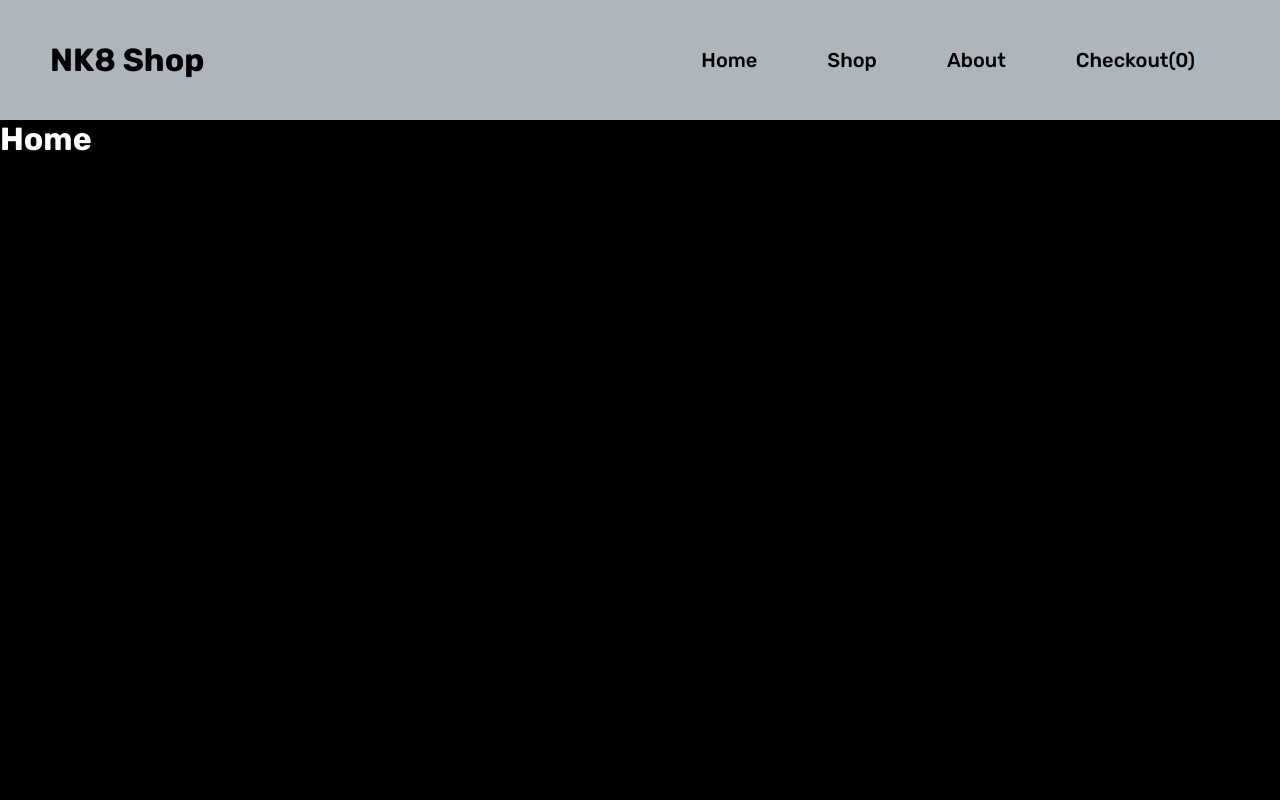
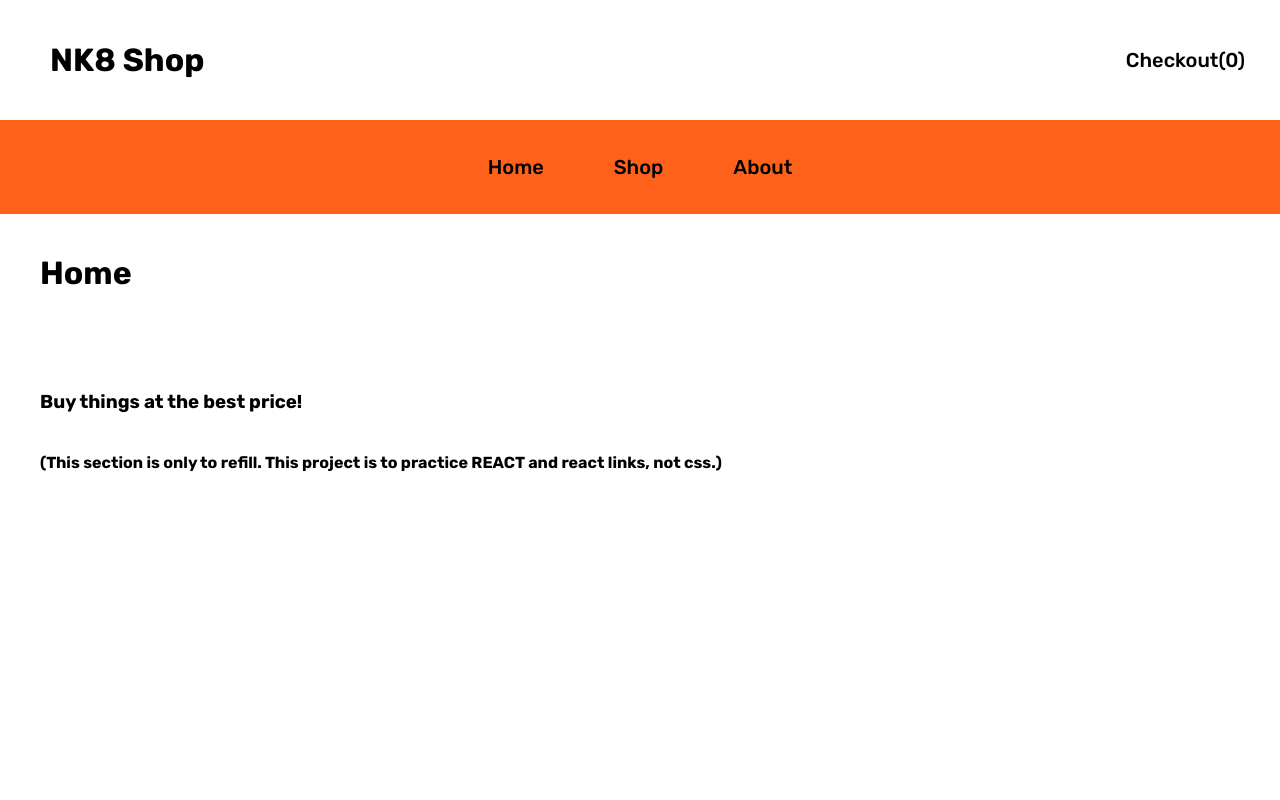
Before and after one commit to Flo-314/Shopping-Page, a React (Create React App) app: page / in a window 1280 px wide. Shown: the top 800 px of the page. Built offline with nearby package versions, Linux system fonts and the light colour scheme.

Commit message:
retouch the basic style

```diff
--- a/src/App.js
+++ b/src/App.js
@@ -1,5 +1,5 @@
 import { BrowserRouter, Routes, Route } from "react-router-dom";
-
+import Nav from "./Components/Nav"
 import Header from "./Components/header";
 import Home from "./Components/Home";
 import ProductDetail from "./Components/shopComponents/productDetail";
@@ -21,29 +21,27 @@ const App = (props) => {
     product.quantity = 1;
     setCart((cart) => [...cart, product]);
   };
-const deleteProduct = (product) => {
-  setCart(cart.filter(Cartproduct => Cartproduct.id !== product.id));
-
-}
+  const deleteProduct = (product) => {
+    setCart(cart.filter((Cartproduct) => Cartproduct.id !== product.id));
+  };
 
   const addProduct = (product) => {
-
     const productIndex = findProductIndex(product);
-    let newCart = cart;
+    let newCart = [...cart];
     newCart[productIndex].quantity += 1;
 
     setCart(newCart);
   };
   const substractProduct = (product) => {
     const productIndex = findProductIndex(product);
-    let newCart = cart;
+    let newCart = [...cart];
     newCart[productIndex].quantity -= 1;
     setCart(newCart);
-   }
+  };
 
   const ProductHandler = (product) => {
     if (findProductIndex(product) === -1) {
-      createNewProduct(product)
+      createNewProduct(product);
     } else {
       addProduct(product);
     }
@@ -52,7 +50,7 @@ const deleteProduct = (product) => {
   return (
     <BrowserRouter>
       <Header cart={cart} />
-
+      <Nav />
       <Routes>
         <Route path="/" element={<Home />} />
         <Route
@@ -63,7 +61,17 @@ const deleteProduct = (product) => {
           path="/shop/:id"
           element={<ProductDetail ProductHandler={ProductHandler} />}
         />
-        <Route path="/shop/checkout" element={<Checkout cart={cart} substractProduct={substractProduct}  addProduct={addProduct} deleteProduct={deleteProduct}/>} />
+        <Route
+          path="/shop/checkout"
+          element={
+            <Checkout
+              cart={cart}
+              substractProduct={substractProduct}
+              addProduct={addProduct}
+              deleteProduct={deleteProduct}
+            />
+          }
+        />
         <Route path="/about" element={<About />} />
       </Routes>
 
--- a/src/Components/About.js
+++ b/src/Components/About.js
@@ -1,8 +1,10 @@
 const   About = () =>  {
     return (
         <main className="about">
-          <h1>about</h1>
+          <h1>About</h1>
+          <h3 id="about-title">We are a store and this page is used to refill</h3>
 
+          <h4 id="about-content">(This section is only to refill. This project is to practice REACT and react links, not css.)</h4>
 
         </main>
       );
--- a/src/Components/Home.js
+++ b/src/Components/Home.js
@@ -2,8 +2,10 @@ const Home = () => {
   return (
     <main className="home">
       <h1>Home</h1>
-
-
+      <content>
+        <h3 id="home-title">Buy things at the best price!</h3>
+        <h4 id="home-content">(This section is only to refill. This project is to practice REACT and react links, not css.)</h4>
+      </content>
     </main>
   );
 };
--- a/src/Components/Nav.js
+++ b/src/Components/Nav.js
@@ -1,6 +1,6 @@
 import { Link } from "react-router-dom";
 
-const Nav = ({cart}) => {
+const Nav = () => {
   return (
     <nav>
       <ul>
@@ -14,10 +14,6 @@ const Nav = ({cart}) => {
           <Link to="about">About</Link>
 
         </li>
-        <li >
-          <Link to="shop/checkout">Checkout({cart.length})</Link>
-
-        </li>
       </ul>
     </nav>
   );
--- a/src/Components/header.js
+++ b/src/Components/header.js
@@ -1,4 +1,5 @@
-import Nav from "./Nav";
+import { Link } from "react-router-dom";
+
 const   Header = ({cart}) =>  {
     return (
         <header>
@@ -6,7 +7,10 @@ const   Header = ({cart}) =>  {
             <div id="title">
                 <h1>NK8 Shop</h1>
             </div>
-            <Nav cart={cart}/>
+            <li >
+          <Link to="shop/checkout">Checkout({cart.length})</Link>
+
+        </li>
         </header>
     );
 }
--- a/src/Components/shopComponents/checkout/checkout.js
+++ b/src/Components/shopComponents/checkout/checkout.js
@@ -4,9 +4,9 @@ const Checkout = (props) => {
   const getTotalCost = () => {
     let finalPrice = 0;
     props.cart.forEach((product) => {
-      finalPrice += product.price;
+      finalPrice += product.price*product.quantity;
     });
-    return finalPrice;
+    return finalPrice.toFixed(2);;
   };
 
   return (
@@ -20,7 +20,7 @@ const Checkout = (props) => {
         </div>
         <div className="checkout">
           <h3>Total: {getTotalCost()}$</h3>
-          <button>Payout</button>
+          <button onClick={ () => prompt("¿What are you expecting?")}>Payout</button>
         </div>
       </div>
     </main>
--- a/src/index.css
+++ b/src/index.css
@@ -16,23 +16,27 @@ header {
   display: flex;
   justify-content: space-between;
   align-items: center;
-  background-color: #adb5bd;
+  background-color: white;
   width: 100%;
   height: 120px;
 }
-header #title,
-nav {
+header #title {
   margin-left: 50px;
   margin-right: 50px;
 }
 
+nav{
+  background-color: #fd611a;
+  width: 100%;
+
+}
 nav ul {
   display: flex;
   justify-content: center;
   align-items: center;
   text-decoration: none;
 }
-nav li {
+nav li, header li {
   text-decoration: none;
   margin: 35px;
   list-style: none;
@@ -112,7 +116,7 @@ a {
   display: flex;
   justify-content: center;
   align-items: center;
-  background-color: #eee;
+  background-color: white;
 }
 #singleProduct .card {
   width: 100vh;
@@ -166,13 +170,7 @@ a {
   color: #4576bc;
 }
 
-.checkoutProduct {
-  margin: 15px;
-  border: 1px solid black;
-  padding-right: 30px;
-  padding-top: 30px;
-  padding-bottom: 30px;
-}
+
 .checkout button {
   height: 40px;
   border-radius: 15px;
@@ -193,20 +191,24 @@ a {
   min-height: 40vh;
 }
 main {
-  background-color: rgb(235, 232, 232);
+  background-color: white;
 }
 
 .home {
   width: 100%;
   height: 90vh;
-  background-color: black;
-  color: white;
+  background-color: white;
+  color: black;
 }
 .about {
   width: 100%;
   height: 90vh;
-  background-color: black;
-  color: white;
+  background-color: white;
+  color: black;
+}
+
+.about *, .home * {
+  margin: 40px;
 }
 
 
@@ -231,3 +233,32 @@ footer img:hover{
   transform: rotate(360);
   transition: 0.1s all;
 }
+.checkoutProduct{
+display: flex;
+justify-content: center;
+flex-direction: column;
+border: 1px solid black;
+margin-top: 30px;
+margin-bottom: 15px;
+box-shadow: 2px 2px 2px 1px black;
+}
+
+.checkoutProduct * {
+  margin-top: 10px;
+}
+.checkoutProduct button{
+  min-height: 30px;
+  border-radius: 15px;
+  margin: 0;
+  margin-top: 30px;
+margin-bottom: 5px;
+font-size: 17px;
+}
+.checkoutProduct h4{
+  font-weight: 400;
+}
+.quantity button{
+  width: 40px;
+  height: 25px;
+  font-size: 18px;
+}
```
